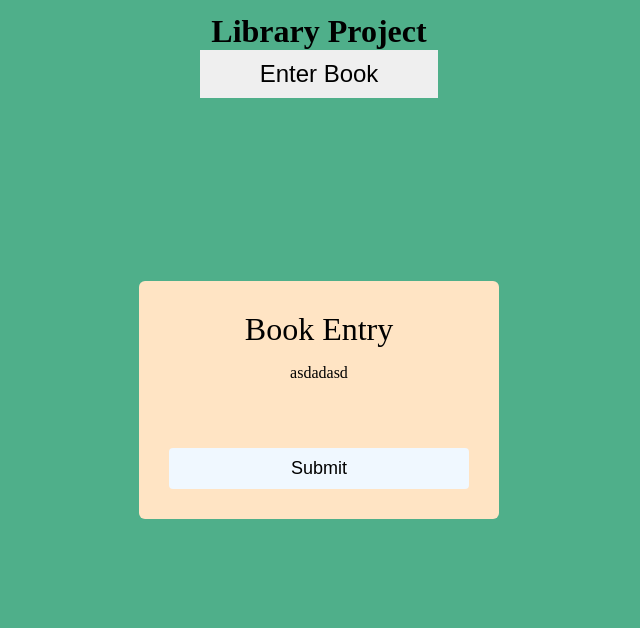
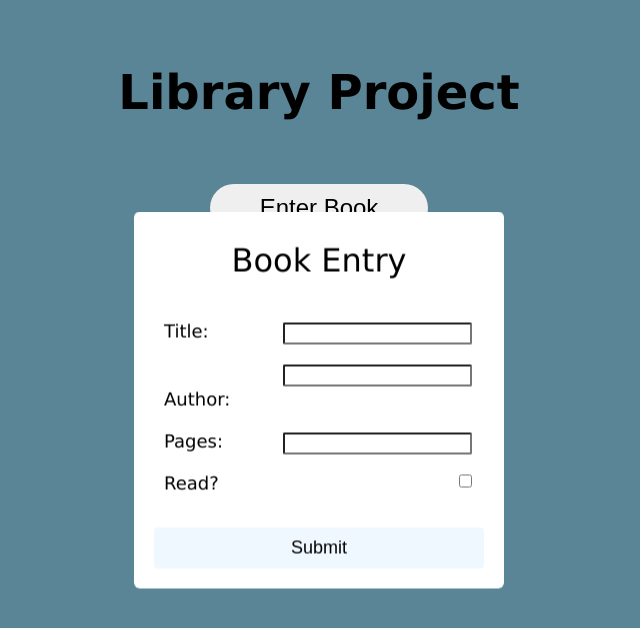
Before and after one commit to Jjayohh/library, a plain HTML site: page index.html in a window 1280 px wide. Both pictures are taken after a click on the button "Enter Book". Shown: the whole page, without its empty margins (321-961 px from the left). Drawn offline with Linux system fonts and the light colour scheme.

Commit message:
2nd commit

```diff
--- a/index.html
+++ b/index.html
@@ -15,8 +15,22 @@
       </button>
       <div class="popup" id="popup">
         <h2>Book Entry</h2>
-        <p>asdadasd</p>
+
+        <form class="bookInput">
+          <label for="bookTitle" class="input"></label><br />
+          <input type="text" id="title" name="title" />Title:<br />
+          <label for="bookAuthor" class="input"></label><br />
+          <input type="text" id="author" name="author" />Author:<br />
+          <label for="bookPages" class="input"></label><br />
+          <input type="text" id="pages" name="pages" />Pages:<br />
+          <label for="bookRead" class="input"></label><br />
+          <input type="checkbox" id="read" name="read" />Read?<br />
+        </form>
+
         <button type="button" onclick="closePopup()">Submit</button>
+      </div>
+      <div class="libraryBoxes">
+        <p1></p1>
       </div>
     </div>
   </body>
--- a/script.js
+++ b/script.js
@@ -24,6 +24,10 @@
 // console.log(myLibrary.info);
 
 let popup = document.getElementById("popup");
+let bookTitle = document.getElementById("title");
+let bookAuthor = document.getElementById("author");
+let bookPages = document.getElementById("pages");
+let bookRead = document.getElementById("read");
 
 function openPopup() {
   popup.classList.add("open-popup");
--- a/style.css
+++ b/style.css
@@ -1,15 +1,23 @@
+* {
+  -moz-box-sizing: border-box;
+  -webkit-box-sizing: border-box;
+  box-sizing: border-box;
+}
+
 body {
-  background-color: rgb(79, 175, 138);
+  background-color: rgb(89, 133, 150);
   padding: 0;
   margin: 0;
-  text-align: center;
+  font-family: Verdana, Geneva, Tahoma, sans-serif;
 }
 
 h1 {
   display: flex;
   margin: 0 auto;
-  padding-top: 1%;
+  padding: 5%;
   justify-content: center;
+  text-align: center;
+  font-size: 48px;
 }
 
 .container {
@@ -21,25 +29,25 @@ h1 {
 }
 
 .btn {
-  padding: 10px 60px;
+  padding: 10px 50px;
   border: 0;
   outline: none;
   cursor: pointer;
   font-size: 24px;
   font-weight: 200;
-  border-radius: 100;
+  border-radius: 25px;
 }
 
 .popup {
-  width: 300px;
-  background-color: bisque;
+  width: 370px;
+  background-color: rgb(255, 255, 255);
   border-radius: 6px;
   position: absolute;
   top: 0;
   left: 50%;
   transform: translate(-50%, -50%) scale(0.1);
-  text-align: center;
-  padding: 0 30px 30px;
+  padding: 0 20px 20px;
+  backdrop-filter: blur(5px);
   visibility: hidden;
   transition: tranform 0.4s, top 0.4s;
 }
@@ -54,11 +62,12 @@ h1 {
   font-size: 32px;
   font-weight: 400;
   margin: 30px 0 10px;
+  text-align: center;
 }
 
 .popup button {
   width: 100%;
-  margin-top: 50px;
+  margin-top: 20px;
   padding: 10px 0;
   background-color: aliceblue;
   color: black;
@@ -68,3 +77,28 @@ h1 {
   border-radius: 4px;
   cursor: pointer;
 }
+
+form {
+  overflow: hidden;
+}
+
+form.bookInput {
+  font-size: 18px;
+  padding: 10px;
+  display: inline-block;
+}
+
+input {
+  padding: 10px 2 10px;
+  margin: 2px;
+  margin-left: 4em;
+  font-size: 14px;
+  border-radius: 2px;
+  display: block;
+  float: right;
+  clear: both;
+}
+
+input#inputBox {
+  padding: 2px;
+}
```
